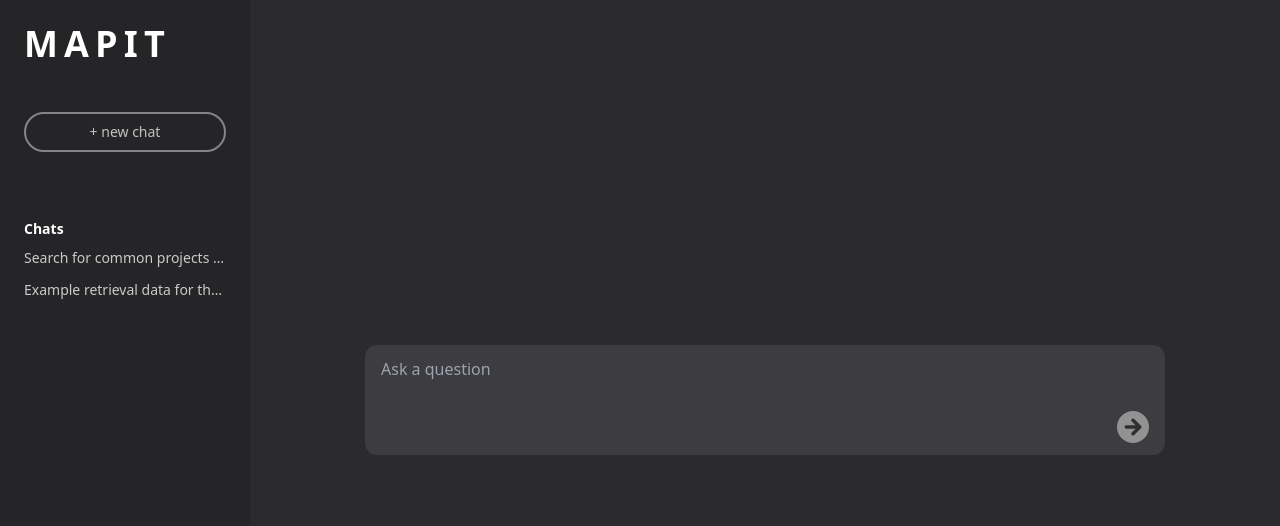
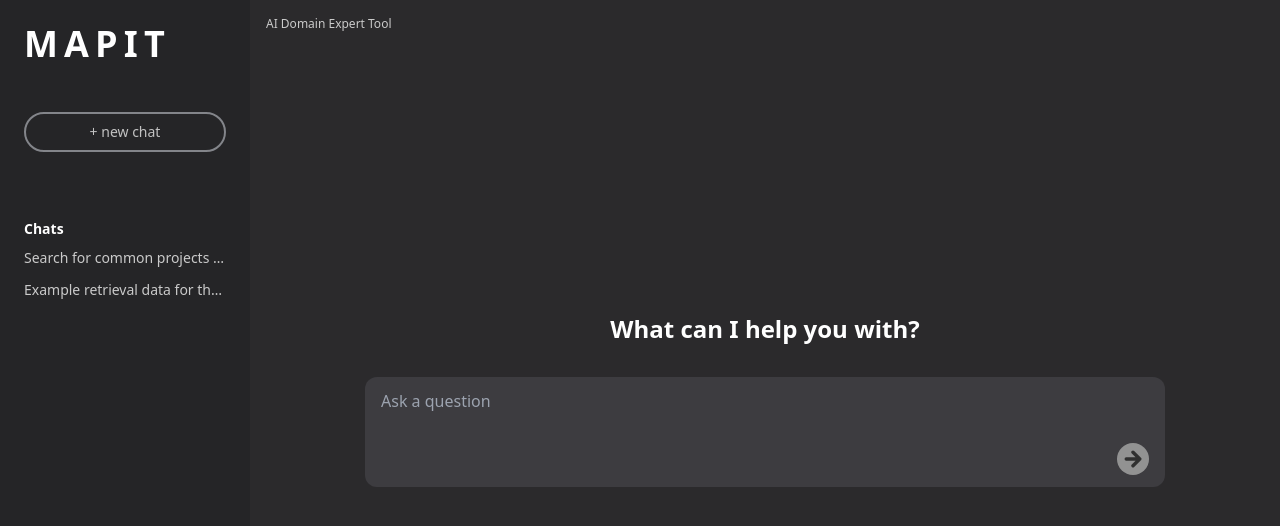
Before and after one commit to MAPIT-Project/webapp-ui, a SvelteKit app: page / in a window 1280 px wide. Shown: the top 526 px of the page. Built offline with nearby package versions, Linux system fonts and the light colour scheme.

Commit message:
Created chatbox component + added text

```diff
--- a/src/routes/+page.svelte
+++ b/src/routes/+page.svelte
@@ -1,28 +1,16 @@
 <script lang="ts">
 	import Icon from "$lib/components/generic/icon.svelte";
+	import Chatbox from "./components/chatbox.svelte";
 
 
 
 
 </script>
 
-<div class="w-full min-h-screen h-full flex items-center justify-center">
-
-    <div class="w-[800px]">
-
-        <div class="bg-[#3D3C40] rounded-xl min-h-12 px-4 py-3">
-            <textarea
-                class="bg-transparent resize-none w-full break-words overflow-auto whitespace-pre-wrap outline-none"
-                placeholder="Ask a question"
-            ></textarea>
-
-            <div class="w-full flex justify-end">
-                <div class="size-8 bg-[#929292] rounded-full flex items-center justify-center">
-                    <svg width="18" height="18" viewBox="0 0 21 21" fill="none" xmlns="http://www.w3.org/2000/svg">
-                        <path d="M2.625 10.5H18.375M18.375 10.5L10.5 2.625M18.375 10.5L10.5 18.375" stroke="#303030" stroke-width="4" stroke-linecap="round" stroke-linejoin="round"/>
-                    </svg>
-                </div>
-            </div>
-        </div>
+<div class="w-full min-h-screen h-full flex items-center justify-center relative">
+    <span class="text-[#CACACA] text-xs absolute left-4 top-4">AI Domain Expert Tool</span>
+    <div class="w-[800px] flex flex-col items-center">
+        <span class="text-2xl pb-8 font-semibold">What can I help you with?</span>
+        <Chatbox />
     </div>
 </div>
--- /dev/null
+++ b/src/routes/components/chatbox.svelte
@@ -0,0 +1,19 @@
+<script lang="ts">
+
+</script>
+
+
+<div class="bg-[#3D3C40] rounded-xl min-h-12 px-4 py-3 w-full">
+    <textarea
+        class="bg-transparent resize-none w-full break-words overflow-auto whitespace-pre-wrap outline-none"
+        placeholder="Ask a question"
+    ></textarea>
+
+    <div class="w-full flex justify-end">
+        <div class="size-8 bg-[#929292] rounded-full flex items-center justify-center">
+            <svg width="18" height="18" viewBox="0 0 21 21" fill="none" xmlns="http://www.w3.org/2000/svg">
+                <path d="M2.625 10.5H18.375M18.375 10.5L10.5 2.625M18.375 10.5L10.5 18.375" stroke="#303030" stroke-width="4" stroke-linecap="round" stroke-linejoin="round"/>
+            </svg>
+        </div>
+    </div>
+</div>
```
